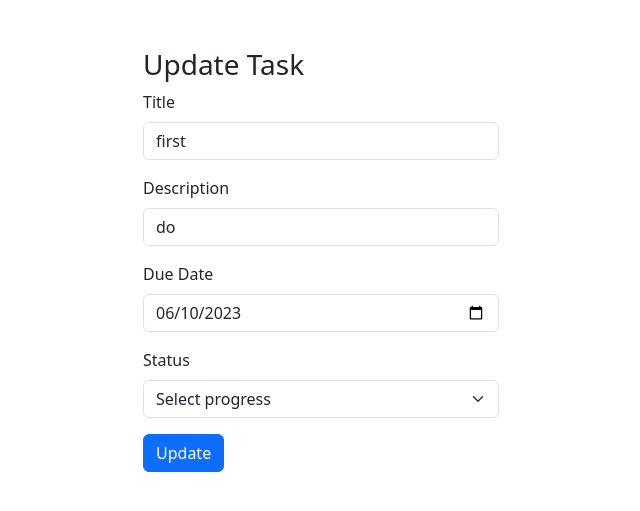
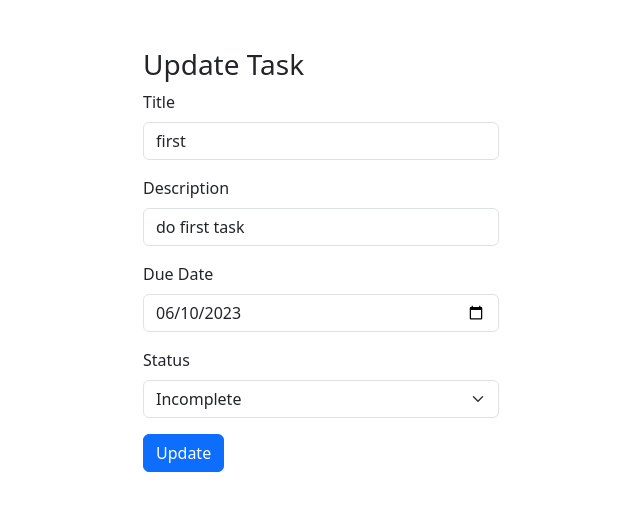
Before and after one commit to aditiju02/Restful_api, a Flask app: page /update/1 in a window 1280 px wide. Shown: the top 511 px of the page, without its empty margins (319-959 px from the left). Run offline with Flask 3, Linux system fonts and the light colour scheme; data comes from the database, SQL or seed files in the repository; both versions use the stored data as it was after the commit.

Commit message:
Add files via upload

```diff
--- a/main.py
+++ b/main.py
@@ -38,19 +38,24 @@ def delete(id):
     task = Task.query.filter_by(id=id).first()
     db.session.delete(task)
     db.session.commit()
-    return redirect("/list")
+    return redirect("/")
+
 
 @app.route('/update/<int:id>', methods=['GET', 'POST'])
 def update(id):
     if request.method=='POST':
         title = request.form['title']
         desc = request.form['desc']
+        duedate = request.form['duedate']
+        status = request.form['status']
         task = Task.query.filter_by(id=id).first()
         task.title = title
         task.desc = desc
+        task.duedate = duedate
+        task.status = status
         db.session.add(task)
         db.session.commit()
-        return redirect("/list")
+        return redirect("/")
 
     task = Task.query.filter_by(id=id).first()
     return render_template('update.html', task=task)
--- a/templates/addtask.html
+++ b/templates/addtask.html
@@ -47,6 +47,6 @@
 </html>
 
 <script>
-  var today = new Date().toISOString().split('T')[0];
-  document.getElementById("duedate").setAttribute("min", today);
+    var today = new Date().toISOString().split('T')[0];
+    document.getElementById("duedate").setAttribute("min", today);
 </script>
--- a/templates/navbar.html
+++ b/templates/navbar.html
@@ -1,9 +1,7 @@
 <nav class="navbar navbar-expand-lg bg-body-tertiary">
   <div class="container-fluid">
     <a class="navbar-brand" href="/">UMS</a>
-      <button class="navbar-toggler" type="button" data-bs-toggle="collapse" data-bs-target="#navbarSupportedContent" aria-controls="navbarSupportedContent" aria-expanded="false" aria-label="Toggle navigation">
-        <span class="navbar-toggler-icon"></span>
-      </button>
+    <button class="navbar-toggler" type="button" data-bs-toggle="collapse" data-bs-target="#navbarSupportedContent" aria-controls="navbarSupportedContent" aria-expanded="false" aria-label="Toggle navigation"><span class="navbar-toggler-icon"></span></button>
     <div class="collapse navbar-collapse" id="navbarSupportedContent">
       <ul class="navbar-nav me-auto mb-2 mb-lg-0">
         <li class="nav-item">
--- a/templates/update.html
+++ b/templates/update.html
@@ -18,20 +18,20 @@
             <form action="/update/{{task.id}}" method="POST">
                 <div class="mb-3">
                   <label for="title" class="form-label">Title</label>
-                  <input type="text" class="form-control" name="title" value={{task.title}} id="title" aria-describedby="emailHelp">
+                  <input type="text" class="form-control" name="title" value="{{task.title}}" id="title">
                 </div>
                 <div class="mb-3">
                   <label for="description" class="form-label">Description</label>
-                  <input type="text" class="form-control" id="desc" value={{task.desc}} name="desc">
+                  <input type="text" class="form-control" id="desc" value="{{task.desc}}" name="desc">
                 </div>
                 <div class="mb-3">
                     <label for="date" class="form-label">Due Date</label>
-                    <input type="date" class="form-control" id="duedate" value={{task.duedate}} name="duedate">
+                    <input type="date" class="form-control" id="duedate" value="{{task.duedate}}" name="duedate">
                 </div>
                 <div class="mb-3">
                     <label for="date" class="form-label">Status</label>
-                    <select class="form-select" id="status" value={{task.status}} name="status" >
-                          <option selected>Select progress</option>
+                    <select class="form-select" id="status" name="status" >
+                          <option selected>{{task.status}}</option>
                           <option value="Incomplete">Incomplete</option>
                           <option value="In Progress">In Progress</option>
                           <option value="Completed">Completed</option>
```
Also changed, not shown: templates/index.html (+9 -17 lines), templates/list.html (+16 -23 lines), instance/alltasks.db. Lines whose indentation alone changed are shown as unchanged.
